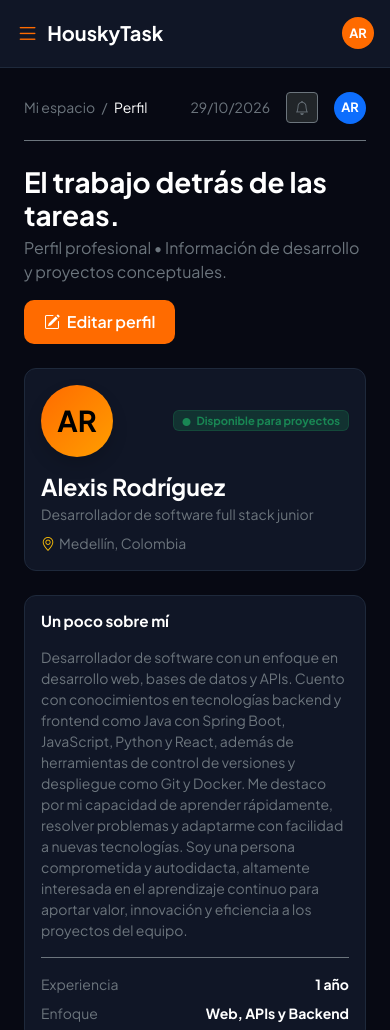
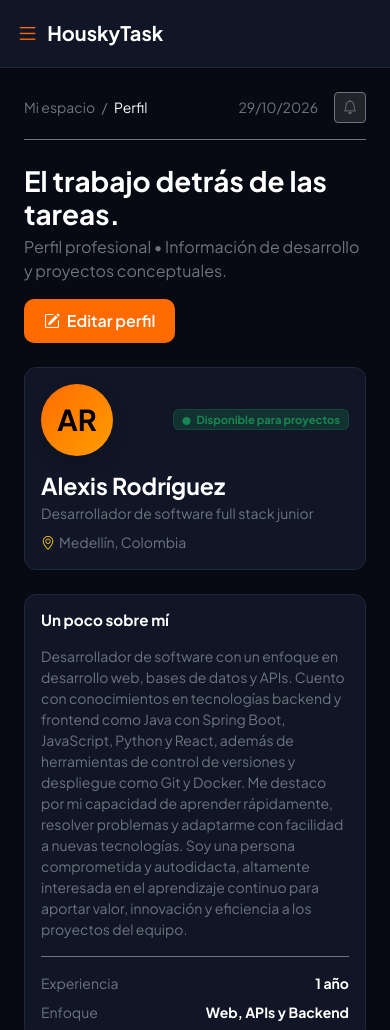
Before and after one commit to AlexisRodB/HouskyTask, a website with bundled scripts: page src/perfil.html in a window 390 px wide. Shown: the top 1030 px of the page. Built offline with nearby package versions, Linux system fonts and the light colour scheme.

Commit message:
se ajustan y cambian cosas irrelebantes

```diff
--- a/src/js/shared/mobileNavigation.js
+++ b/src/js/shared/mobileNavigation.js
@@ -34,13 +34,7 @@ function createMobileNavigation() {
   brand.textContent = "HouskyTask";
   brandGroup.append(toggleButton, brand);
 
-  const initials = document.createElement("span");
-  initials.className =
-    "rounded-circle text-white d-flex align-items-center justify-content-center fw-bold";
-  initials.style.cssText =
-    "width: 32px; height: 32px; font-size: 0.8rem; background-color: var(--accent-orange);";
-  initials.textContent = "AR";
-  header.append(brandGroup, initials);
+  header.append(brandGroup);
 
   const drawer = document.createElement("div");
   drawer.className = "offcanvas offcanvas-start text-white";
--- a/src/perfil.html
+++ b/src/perfil.html
@@ -128,12 +128,6 @@
           >
             <i class="bi bi-bell"></i>
           </button>
-          <div
-            class="rounded-circle bg-primary text-white d-flex align-items-center justify-content-center fw-bold"
-            style="width: 32px; height: 32px; font-size: 0.8rem"
-          >
-            AR
-          </div>
         </div>
       </div>
 
```
Also changed, not shown: src/agregarTarea.html (+0 -6 lines), src/calendario.html (+0 -6 lines), src/index.html (+0 -22 lines).
